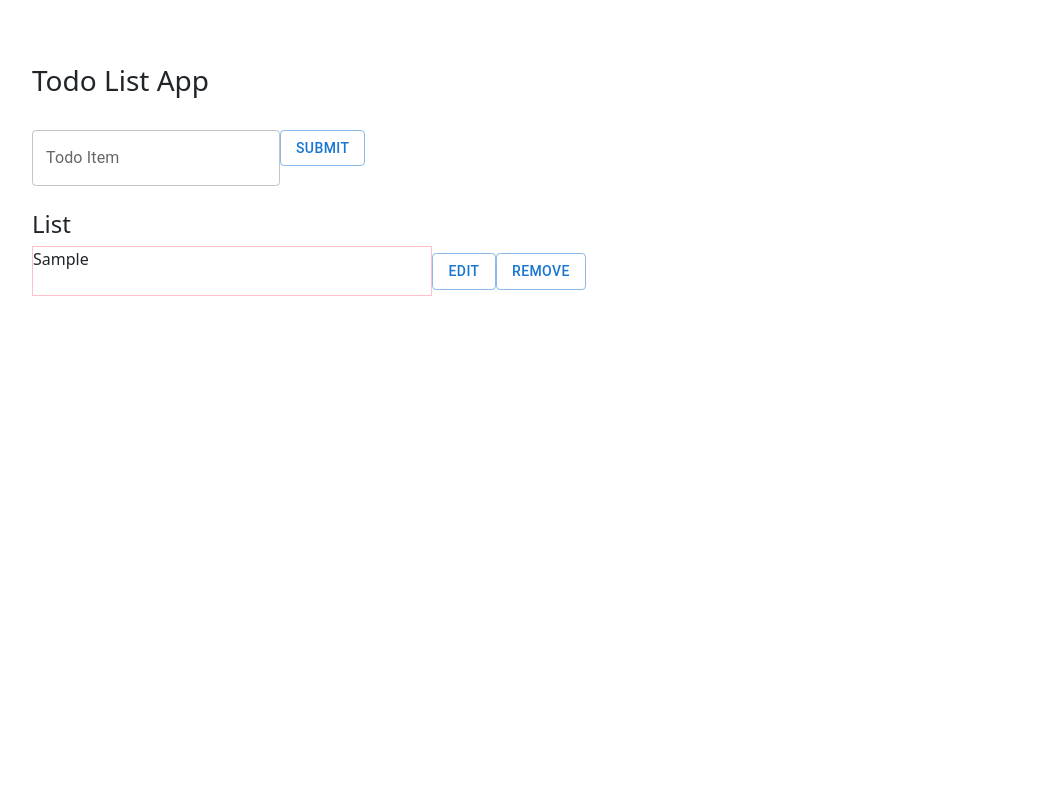
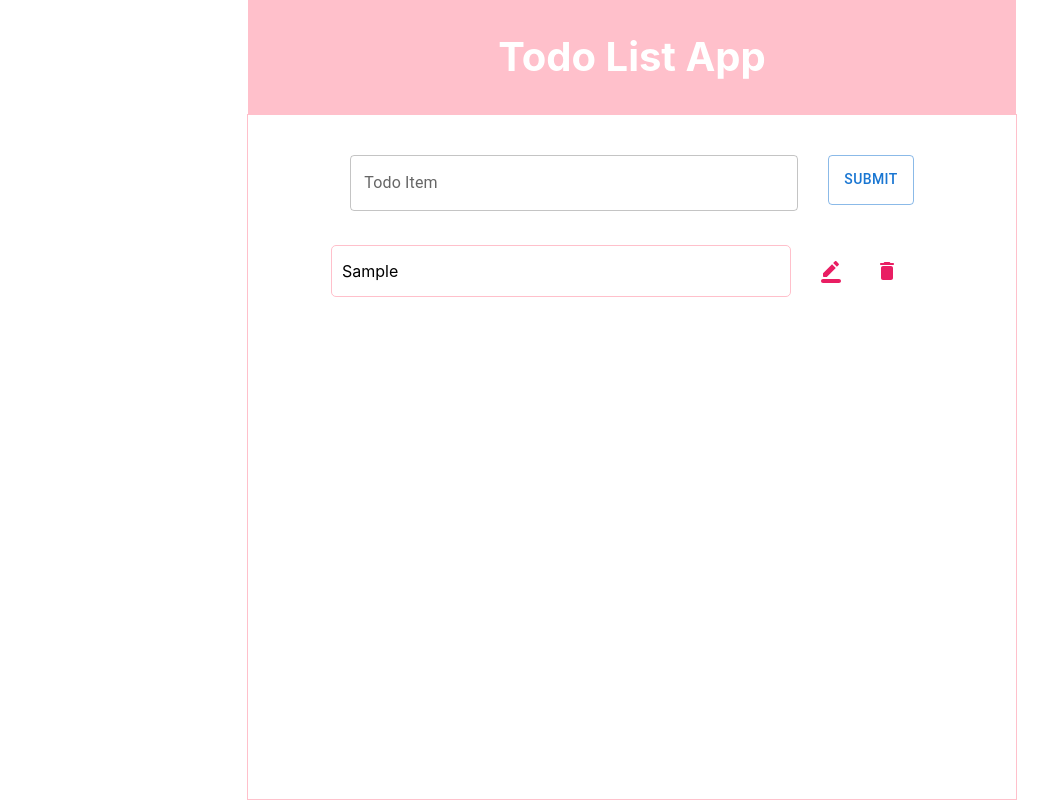
Before and after one commit to beeguriri/To-do-list, a React (Create React App) app: page / in a window 1280 px wide. Both pictures are taken after typing "Sample" into the empty fields and a click on the button "SUBMIT". Shown: the whole page, without its empty margins (8-1056 px from the left). Built offline with nearby package versions, Linux system fonts and the light colour scheme.

Commit message:
css수정 (#7)
* 0404_alert창 작업

* 0404_css수정

```diff
--- a/src/App.css
+++ b/src/App.css
@@ -1,25 +1,135 @@
 * {
   margin: 0px;
   padding: 0px;
+}
+
+.all {
+  display: flex;
+  flex-direction: column;
+  justify-content: center;
   align-items: center;
 }
 
+.content {
+  width : 60vw;
+  height : 100vh;
+  display: flex;
+  flex-direction: column;
+  justify-content: center;
+  align-items: center;
+}
+
+.header {
+  width : 100%;
+  height : 15vh;
+  background-color: pink;
+  display: flex;
+  flex-direction: column;
+  justify-content: center;
+  align-items: center;
+}
+
+.header > h3 {
+  color: white;
+  font-size: 2.5em;
+  font-weight: bold;
+
+}
+
 .main {
-  margin: 20px;
-  padding: 20px;
-  width: 80vw;
-  height: 80vh;
+  width : 100%;
+  height : 85vh;
+  display: flex;
+  flex-direction: column;
+  justify-content: top;
   align-items: center;
+  padding-top: 5vh;
+  border: 1px solid pink;
 
+}
+
+.textfield {
+  width : 35vw;
+  height : 50px;
+}
+
+.add {
+  display: flex;
+  flex-direction: row;
+  justify-content: center;
+  align-items: center;
+}
+
+
+.add button{
+  height : 50px;
+  margin-left: 30px;
+}
+
+.update button{
+  height : 50px;
+  margin-left: 20px;
+}
+
+.list{
+  margin-top: 40px;
+  width :45vw;
+  display: flex;
+  flex-direction: column;
+  justify-content: center;
+  align-items: center;
 }
 
 .todo-item {
   display: flex;
   flex-direction: row;
+  justify-content: center;
+  align-items: center;
+  margin-bottom: 20px;
 }
 
-.item {
-  width: 400px;
+.todo-item button {
+  margin-right: 10px;
+}
+
+.buttonarea {
+  height: 50px;
+  display: flex;
+  flex-direction: row;
+  justify-content: center;
+  align-items: center;
+}
+
+.buttonarea > li {
+  text-align: center;
+  margin-left: 20px;
+  padding-right: 20px;
+}
+
+ul {
+  list-style: none;
+  margin-right: 20px;
+
+}
+
+.item li {
+  width: 35vw;
   height: 50px;
   border: 1px solid pink;
+  border-radius: 5px;
+  margin-right: 10px;
+  display: flex;
+  flex-direction: row;
+  justify-content: left;
+  align-items: center;
+  padding-left: 10px;
 }
+
+.item li:hover, .item li:active{
+  width: 35vw;
+  height: 50px;
+  background-color: pink;
+  color: white;
+  border-radius: 5px;
+  margin-right: 10px;
+}
--- a/src/App.js
+++ b/src/App.js
@@ -1,10 +1,10 @@
 import React, {useState} from 'react';
-import 'bootstrap/dist/css/bootstrap.min.css';
 import TextField from '@mui/material/TextField';
 import Button from '@mui/material/Button';
+import Swal from 'sweetalert2'
+
 import './App.css';
 import TodoBoard from './components/TodoBoard';
-
 
 function App() {
 
@@ -17,7 +17,8 @@ function App() {
     console.log('addItem :', inputValue)
 
     if(inputValue==="") {
-        alert("할일을 입력하세요!")
+        Swal.fire('할일을 입력하세요!')
+
     } else {
     //기존아이템 뒤에 새로운 inputvalue 추가
     setTodoList([...todoList, { id: todoList.length+1, item: inputValue, isFinished: false}])
@@ -45,11 +46,21 @@ function App() {
 
   const deleteTodo = (click) => {
 
-    alert("할일을 삭제합니다.")
-
+    Swal.fire({
+      title: '할일을 삭제합니다!',
+      showCancelButton: true,
+      showClass: {
+        popup: 'animate__animated animate__fadeInDown'
+      },
+      hideClass: {
+        popup: 'animate__animated animate__fadeOutUp'
+      }
+    }).then((result) => {
+      if (result.isConfirmed){
       setTodoList(todoList.filter((item) => {
         return item.id !== click.id;
-    }))
+      }))}
+    })
   };
 
   const cancelUpdate = () => {
@@ -80,41 +91,42 @@ function App() {
   };
 
   return (
+    <div className="all">
+      <div className="content">
+        <div className="header">
+          <h3>Todo List App</h3>
+        </div>
         <div className="main">
-      <br />
-      <h3>Todo List App</h3>
-      <br />
-
-
-
           {updateItem && updateItem.item ? (
-        <>
+            <div className="update">
               {/* Update Task */}
-          <TextField value={updateItem && updateItem.item}
+              <TextField className="textfield" value={updateItem && updateItem.item}
                   onChange= {(event) => changeTodo(event)}
                   color="secondary" id='todo-item-input' label='Todo Item' variant='outlined' />
               <Button variant="outlined" onClick={updateTodo}>Update</Button>
               <Button variant="outlined" onClick={cancelUpdate}>Cancel</Button>
               <br /><br />
-        </>
+            </div>
           ) : (
-        <>
+            <div className="add">
               {/* Add Task */}
-          <TextField value={inputValue}
+              <TextField className="textfield" value={inputValue}
                 onChange= {(event) => setInputValue(event.target.value)}
                       color="secondary" id='todo-item-input' label='Todo Item' variant='outlined' />
               <Button variant="outlined" onClick={addItem}>Submit</Button>
               <br /><br />
-        </>
+            </div>
           )}
-
           {/* Task List 보여지는 영역*/}
+          <div className="list">
           {todoList && todoList.length ?
             <TodoBoard todoList = {todoList}
                 completeTodo={completeTodo}
                 deleteTodo={deleteTodo}
-            setUpdateItem={setUpdateItem} /> : 'No Tasks...'}
-      <br /><br />
+                setUpdateItem={setUpdateItem} /> : '할일이 없습니다🐣'}
+          </div>
+        </div>
+      </div>
     </div>
   );
 }
--- a/src/components/TodoBoard.js
+++ b/src/components/TodoBoard.js
@@ -6,8 +6,7 @@ const TodoBoard = (probs) => {
     console.log(probs)
     return(
 
-        <div>
-            <h4>List</h4>
+        <>
             {probs.todoList
                 //id 내림차순 정렬 (최근에 입력된 것이 제일 위에 올수있도록!)
                 .sort((a,b) => a.id > b.id ? -1 : 1)
@@ -16,7 +15,7 @@ const TodoBoard = (probs) => {
                         completeTodo={probs.completeTodo}
                         deleteTodo={probs.deleteTodo}
                         setUpdateItem={probs.setUpdateItem} />)}
-        </div>
+        </>
 
     )
 }
--- a/src/components/TodoItem.js
+++ b/src/components/TodoItem.js
@@ -1,5 +1,9 @@
 import React from "react";
-import Button from '@mui/material/Button';
+import ListItem from '@mui/material/ListItem';
+import IconButton from '@mui/material/IconButton';
+import BorderColorRoundedIcon from '@mui/icons-material/BorderColorRounded';
+import DeleteRoundedIcon from '@mui/icons-material/DeleteRounded';
+import { pink } from '@mui/material/colors';
 
 const TodoItem = (probs) => {
 
@@ -7,17 +11,38 @@ const TodoItem = (probs) => {
 
     return(
         <div className="todo-item">
-            <div className="item" style={style} onClick={() => probs.completeTodo(probs.item)}>
-                {probs.item.item}
+            <div className="item">
+                <ul>
+                    <li className="item" style={style} onClick={() => probs.completeTodo(probs.item)}>
+                        {probs.item.item}
+                    </li>
+                </ul>
             </div>
-            <Button variant="outlined" onClick={() => probs.setUpdateItem({
 
-                    // Edit버튼 누르면 item제목이 inputbox에 출력되도록 세팅
-                    id: probs.item.id,
-                    item: probs.item.item,
-                    isFinished: probs.item.isFinished
-            })}>Edit</Button>
-            <Button variant="outlined" onClick={() => probs.deleteTodo(probs.item)}>Remove</Button>
+            <div className="buttonarea">
+
+                <ListItem secondaryAction={
+                    <IconButton edge="end" aria-label="comments" onClick={() => probs.setUpdateItem({
+
+                        // Edit버튼 누르면 item제목이 inputbox에 출력되도록 세팅
+                        id: probs.item.id,
+                        item: probs.item.item,
+                        isFinished: probs.item.isFinished
+                })}>
+                        <BorderColorRoundedIcon sx={{ color: pink[500] }} />
+                    </IconButton>
+                }> </ListItem>
+
+
+                {/* <Button variant="outlined" onClick={() => probs.deleteTodo(probs.item)}>Remove</Button> */}
+
+                <ListItem secondaryAction={
+                    <IconButton edge="end" aria-label="comments" onClick={() => probs.deleteTodo(probs.item)}>
+                        <DeleteRoundedIcon sx={{ color: pink[500] }} />
+                    </IconButton>
+                }> </ListItem>
+
+            </div>
         </div>
     );
 }
```
Also changed, not shown: package.json (+4 -3 lines), 1 other file (tests, documents, lock files or other folders). Lines whose indentation alone changed are shown as unchanged.
